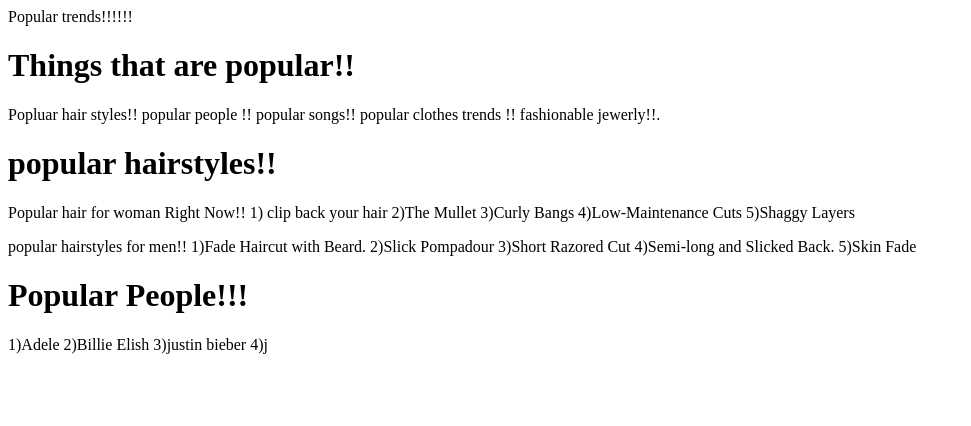
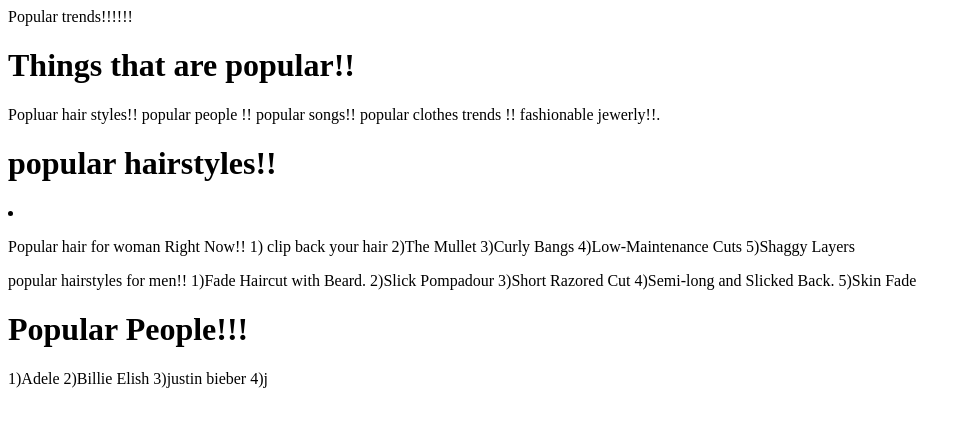
Before and after one commit to leximortonshepherd/mywebpage, a plain HTML site: page index.html in a window 1280 px wide. Shown: the whole page, without its empty margins (0-971 px from the left). Drawn offline with Linux system fonts and the light colour scheme.

Commit message:
Update index.html

```diff
--- a/index.html
+++ b/index.html
@@ -16,12 +16,12 @@ fashionable jewerly!!.</p>
 
   <h1>popular hairstyles!!</h1>
 
-  <p> Popular hair for woman Right Now!!
+ <li> <p> Popular hair for woman Right Now!!
     1) clip back your hair
     2)The Mullet
     3)Curly Bangs
     4)Low-Maintenance Cuts
-    5)Shaggy Layers
+   5)Shaggy Layers </li>
      </p>
 
   <p> popular hairstyles for men!!
```
